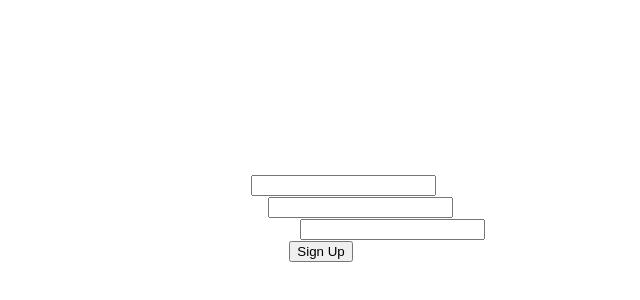
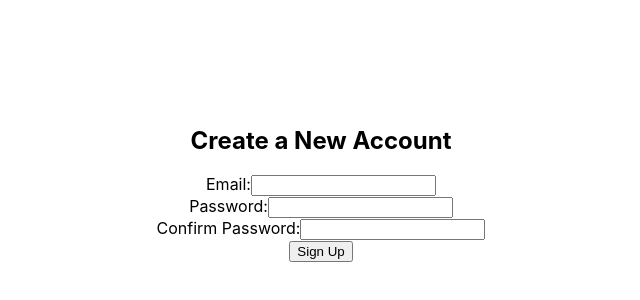
Before and after one commit to BerindeiuSergiu/travelling-app-js, a React (Create React App) app: page /sign-up in a window 1280 px wide. Shown: the part 216-516 px from the top of the page, without its empty margins (319-959 px from the left). Built offline with nearby package versions, Linux system fonts and the light colour scheme.

Commit message:
adding an activity for the users with such rights

```diff
--- a/src/pages/Admin/index.jsx
+++ b/src/pages/Admin/index.jsx
@@ -1,7 +1,7 @@
 import React, { useState, useEffect } from 'react';
 import { db } from "../../config/firebase-config";
 import { collection, getDocs, where, query, updateDoc, doc, deleteDoc } from "firebase/firestore";
-import { getAuth, deleteUser as fdeleteUser } from "firebase/auth";
+import { getAuth, deleteUser } from "firebase/auth";
 import "./Admin.css";
 
 export const Admin = () => {
@@ -80,11 +80,11 @@ export const Admin = () => {
         }
     };
 
-/*
+
     const handleDeleteUser = async () => {
         try {
             // Delete user from Firebase Authentication by UID
-            await fdeleteUser(getAuth(), deleteUser);
+            await deleteUser(getAuth(), deleteUser);
 
             // Delete user from User collection
             await deleteDoc(doc(db, "User", deleteUser));
@@ -115,7 +115,7 @@ export const Admin = () => {
             console.error("Error deleting user:", error);
         }
     };
-*/
+
 
     if (loading) {
         return <p>Loading...</p>;
--- a/src/pages/signUp/index.jsx
+++ b/src/pages/signUp/index.jsx
@@ -3,6 +3,7 @@ import { useNavigate } from 'react-router-dom'; // Import useNavigate
 import { auth, db } from "../../config/firebase-config"; // Make sure this path is correct
 import { createUserWithEmailAndPassword } from "firebase/auth";
 import { doc, setDoc } from "firebase/firestore";
+import "./signUp.css";
 
 export const SignUp = () => {
     const [email, setEmail] = useState('');
--- /dev/null
+++ b/src/pages/signUp/signUp.css
@@ -0,0 +1,3 @@
+.signup-page{
+    color:black;
+}
```
